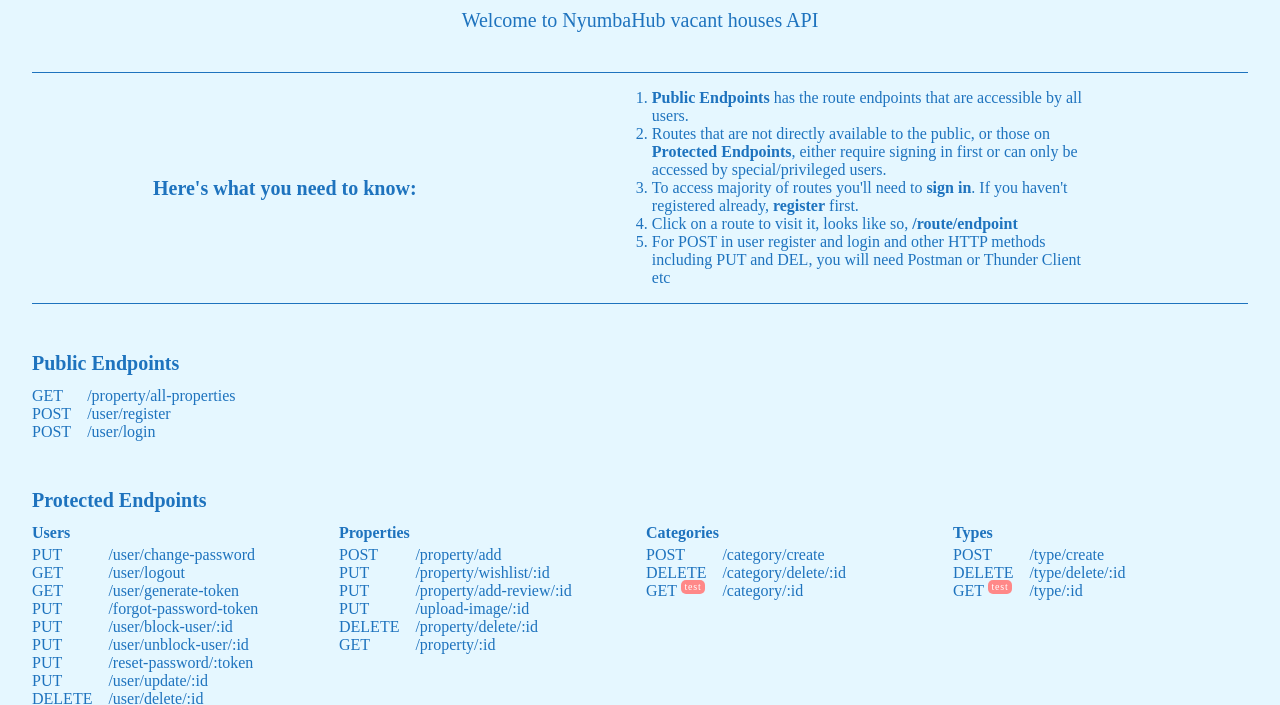
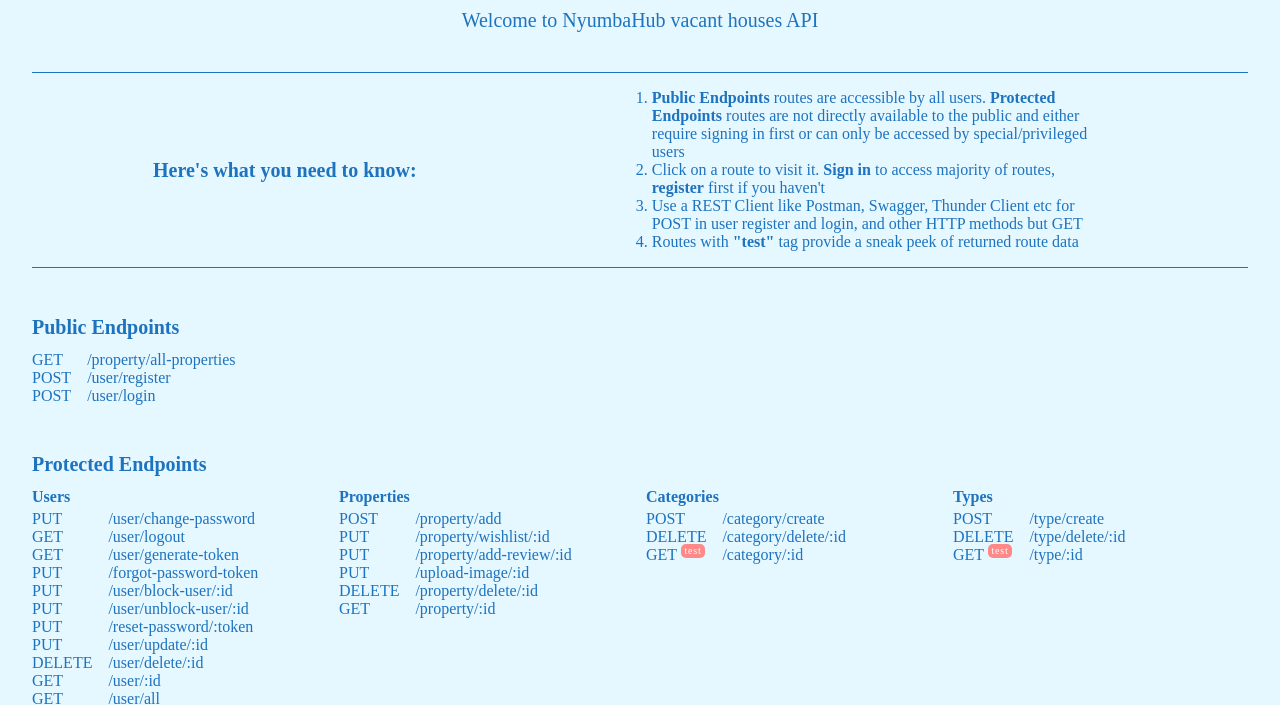
Before and after one commit to pptrgi/nyumbahub_api_serverless_function, a website: page index.html in a window 1280 px wide. Shown: the part 93-798 px from the top of the page. Drawn offline with Linux system fonts and the light colour scheme.

Commit message:
Modify the intro list

```diff
--- a/index.html
+++ b/index.html
@@ -16,28 +16,25 @@
       <div class="introList">
         <ul>
           <li>
-            <strong><a href="#publicEndpoints">Public Endpoints</a></strong> has
-            the route endpoints that are accessible by all users.
+            <strong><a href="#publicEndpoints">Public Endpoints</a></strong>
+            routes are accessible by all users.
+            <strong
+              ><a href="#protectedEndpoints">Protected Endpoints</a></strong
+            >
+            routes are not directly available to the public and either require
+            signing in first or can only be accessed by special/privileged users
           </li>
           <li>
-            Routes that are not directly available to the public, or those on
-            <strong
-              ><a href="#protectedEndpoints">Protected Endpoints</a></strong
-            >, either require signing in first or can only be accessed by
-            special/privileged users.
+            Click on a route to visit it. <strong>Sign in</strong> to access
+            majority of routes, <strong>register</strong> first if you haven't
           </li>
           <li>
-            To access majority of routes you'll need to
-            <strong>sign in</strong>. If you haven't registered already,
-            <strong>register</strong> first.
+            Use a REST Client like Postman, Swagger, Thunder Client etc for POST
+            in user register and login, and other HTTP methods but GET
           </li>
           <li>
-            Click on a route to visit it, looks like so,
-            <strong><span class="url">/route/endpoint</span></strong>
-          </li>
-          <li>
-            For POST in user register and login and other HTTP methods including
-            PUT and DEL, you will need Postman or Thunder Client etc
+            Routes with <strong>"test"</strong> tag provide a sneak peek of
+            returned route data
           </li>
         </ul>
       </div>
@@ -54,7 +51,7 @@
         <div class="routeURL">
           <span class="url"
             ><a
-              href="/.netlify/functions/api/property/all-properties?page=1&limit=8&sort=nameSlug&fields=name,type,price,category,bedrooms,bathrooms,features,location"
+              href="/.netlify/functions/api/property/all-properties?page=1&limit=10&sort=nameSlug&fields=name,description,type,price,category,bedrooms,bathrooms,features,location,-_id"
               >/property/all-properties</a
             ></span
           >
```
